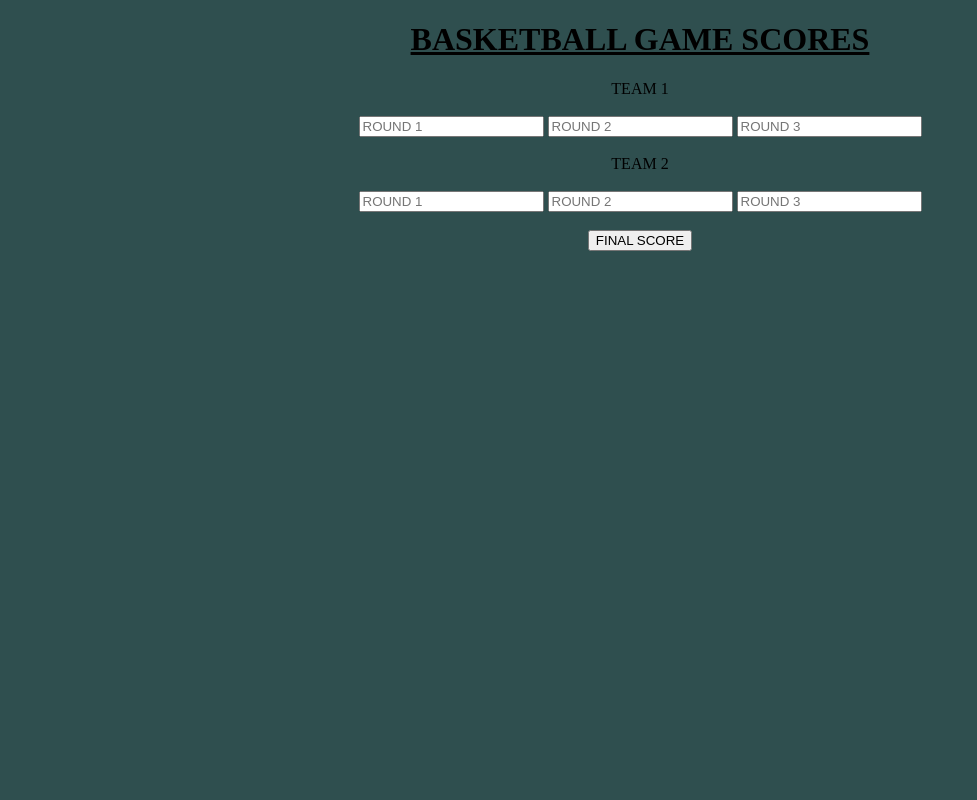
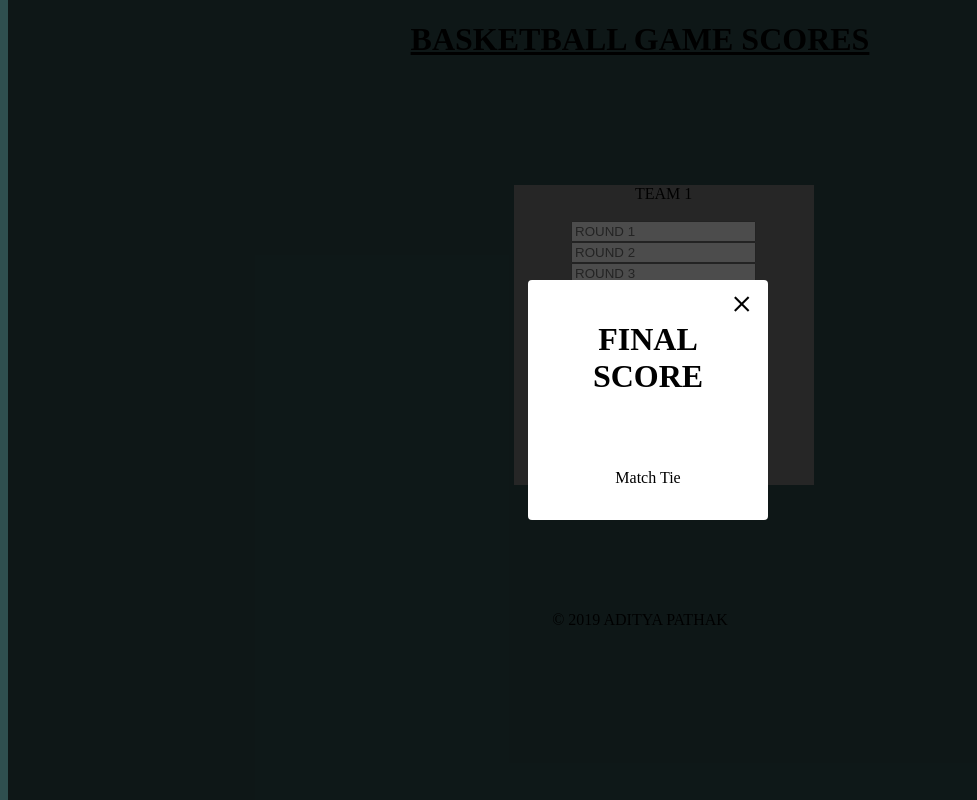
Before and after one commit to adityasunny1189/SCORE-CARD, a plain HTML site: page index.html in a window 1280 px wide. Both pictures are taken after a click on the button "FINAL SCORE". Shown: the whole page, without its empty margins (0-977 px from the left). Drawn offline with Linux system fonts and the light colour scheme.

Commit message:
Add files via upload

```diff
--- a/index.html
+++ b/index.html
@@ -8,12 +8,52 @@
         background-color : darkslategray;
         text-align : center;
       }
+      footer {
+        margin-top : 50px;
+      }
+      form {
+        height : 300px;
+        width : 300px;
+        background-color : grey;
+        margin : 10% 40% 10% 40%;
+      }
+      .first
+      {
+          width: 100%;
+          height: 100%;
+          background-color: rgba(0,0,0,0.7);
+          position: absolute;
+          top: 0;
+          display: flex;
+          justify-content: center;
+          align-items: center;
+          display: none;
+      }
+      .second
+      {
+          width : 200px;
+          height : 200px;
+          background-color: white;
+          border-radius: 4px;
+          text-align: center;
+          padding: 20px;
+          position: relative;
+      }
+      .close
+      {
+          position: absolute;
+          top: 0;
+          right: 14px;
+          font-size: 42px;
+          transform: rotate(45deg);
+          cursor: pointer;
+      }
     </style>
   </head>
   <body>
     <h1><u>BASKETBALL GAME SCORES</u></h1>
     <form class="frm" action="index.html" method="post">
-      <label for="">TEAM 1</label><br><br>
+      <label class="tm1" for="">TEAM 1</label><br><br>
       <input type="number" required class="t1rd1" placeholder="ROUND 1" name="" value="">
       <input type="number" required class="t1rd2" placeholder="ROUND 2" name="" value="">
       <input type="number" required class="t1rd3" placeholder="ROUND 3" name="" value=""><br><br>
@@ -23,5 +63,16 @@
       <input type="number" required class="t2rd3" placeholder="ROUND 3" name="" value=""><br><br>
       <button type="button" class="but" name="button">FINAL SCORE</button>
     </form>
+
+    <div class="first">
+      <div class="second">
+        <div class="close">+</div>
+        <h1>FINAL SCORE</h1><br><br>
+          <p class="content">CONTENT</p>
+        </div>
+    </div>
+
+    <footer>&copy 2019 ADITYA PATHAK</footer>
+    <script src="index.js"></script>
   </body>
 </html>
--- /dev/null
+++ b/index.js
@@ -0,0 +1,37 @@
+document.querySelector("button").addEventListener("click" , function () {
+  var t1sc1 = document.querySelector(".t1rd1").value;
+  var t1sc2 = document.querySelector(".t1rd2").value;
+  var t1sc3 = document.querySelector(".t1rd3").value;
+  var t2sc1 = document.querySelector(".t2rd1").value;
+  var t2sc2 = document.querySelector(".t2rd2").value;
+  var t2sc3 = document.querySelector(".t2rd3").value;
+  var t1avgscr = (t1sc1 + t1sc2 + t1sc3) / 3;
+  var t2avgscr = (t2sc1 + t2sc2 + t2sc3) / 3;
+  if(t1avgscr > t2avgscr)
+  {
+    document.querySelector(".content").innerHTML = "Team 1 is winner";
+    document.querySelector('.first').style.display = 'flex';
+    document.querySelector('.close').addEventListener('click',
+    function() {
+        document.querySelector('.first').style.display = 'none';
+      });
+  }
+  else if(t1avgscr === t2avgscr)
+  {
+    document.querySelector(".content").innerHTML = "Match Tie";
+    document.querySelector('.first').style.display = 'flex';
+    document.querySelector('.close').addEventListener('click',
+    function() {
+        document.querySelector('.first').style.display = 'none';
+      });
+  }
+  else
+  {
+    document.querySelector(".content").innerHTML = "Team 2 is winner";
+    document.querySelector('.first').style.display = 'flex';
+    document.querySelector('.close').addEventListener('click',
+    function() {
+        document.querySelector('.first').style.display = 'none';
+      });
+  }
+});
```
